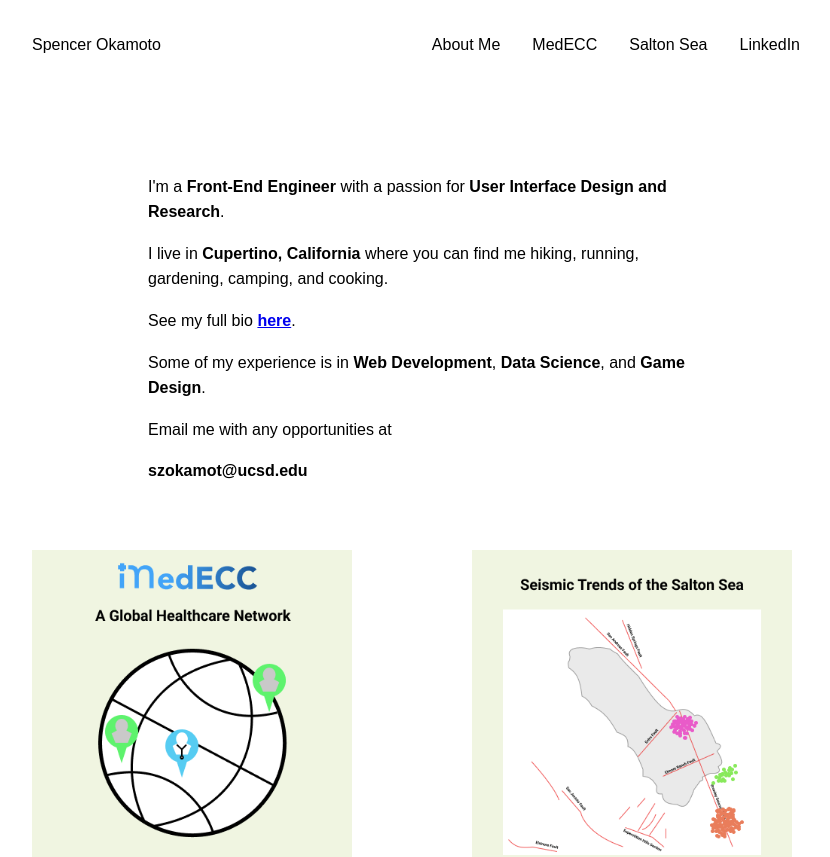
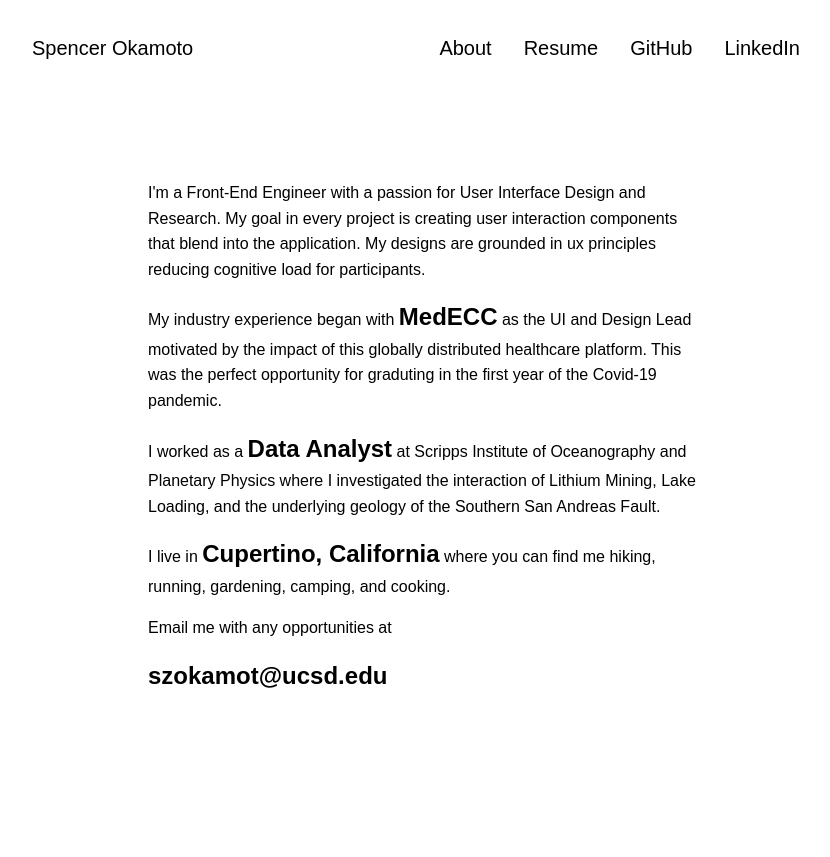
Before and after one commit to SpencerOkamoto/SpencerOkamoto.github.io, an Angular app: page / in a window 1280 px wide. Shown: the top 857 px of the page, without its empty margins (228-1058 px from the left). After the commit the page ends 800 px from the top, so only its background shows below. Built offline with nearby package versions, Linux system fonts and the light colour scheme.

Commit message:
Redesign A

```diff
--- a/src/app/about/about.component.html
+++ b/src/app/about/about.component.html
@@ -1,21 +1,35 @@
 <section id="about" class="text">
-    <p>I'm a <strong>Front-End Engineer</strong> with a passion for
-    <strong>User Interface Design and Research</strong>.</p>
+    <p>I'm a Front-End Engineer with a passion for User Interface
+    Design and Research. My goal in every project is creating user
+    interaction components that blend into the application. My
+    designs are grounded in ux principles reducing cognitive load
+    for participants.</p>
+
+    <p>My industry experience began with
+        <a [routerLink]="'/medecc'"><strong>MedECC</strong></a>
+    as the UI and Design Lead motivated by the impact of this globally
+    distributed healthcare platform. This was the perfect opportunity
+    for graduting in the first year of the Covid-19 pandemic.</p>
+
+    <p>I worked as a
+        <a [routerLink]="'/salton'"><strong>Data Analyst</strong></a>
+    at Scripps Institute of Oceanography and Planetary Physics where I
+    investigated the interaction of Lithium Mining, Lake Loading, and the
+    underlying geology of the Southern San Andreas Fault.</p>
 
     <p>I live in <strong>Cupertino, California</strong>
     where you can find me hiking, running, gardening, camping, and cooking.</p>
-
-    <p>See my full bio <a [routerLink]="'/bio'"><strong>here</strong></a>.</p>
-
-    <p>Some of my experience is in <strong>Web Development</strong>,
-    <strong>Data Science</strong>, and <strong>Game Design</strong>.</p>
 
     <p>Email me with any opportunities at</p>
 
     <p><strong>szokamot@ucsd.edu</strong></p>
 </section>
 
-<main id="projects" class="projects">
+
+
+
+<!--OUTDATED | project labels-->
+<!--main id="projects" class="projects">
     <aside class="medecc">
         <a [routerLink] = "'/medecc'" class="hover"><img src="../../assets/MedECC_icon.png" alt="MedECC"></a>
     </aside>
@@ -24,4 +38,4 @@
         <a [routerLink] = "'/salton'" class="hover"><img src="../../assets/Salton_icon.png" alt="Seismic Trends"></a>
     </aside>
 
-</main>
+</main-->
--- a/src/app/about/about.component.ts
+++ b/src/app/about/about.component.ts
@@ -6,11 +6,9 @@ import { Component, OnInit } from '@angular/core';
   styleUrls: ['./about.component.css']
 })
 export class AboutComponent implements OnInit {
-  name = "Spencer Okamoto";
-  medecc = "Front-End and User Interface | Covid-19 Telemedicine Web App"
-  salton = "Python and Independent Research | San Andreas Fault Behaviors and Trends in Southern California";
 
-  constructor() { }
+  constructor() {
+  }
 
   ngOnInit(): void {
   }
--- a/src/app/app.component.html
+++ b/src/app/app.component.html
@@ -13,8 +13,8 @@
     <!--Page | '/', '/medecc', '/salton'-->
     <router-outlet></router-outlet>
 
-    <!--Contact Component-->
-    <app-contact></app-contact>
+    <!--OUTDATED | Contact Component-->
+    <!--app-contact></app-contact-->
 
   </body>
 </html>
--- a/src/app/medecc/medecc.component.html
+++ b/src/app/medecc/medecc.component.html
@@ -6,13 +6,11 @@
         device for understaffed hospitals during Covid-19, then evolved into
         a broader healthcare solution.</p>
 
-        <p>Covid-19 will not be the last pandemic in our lifetime. As someone
-        graudating during the pandemic, I saw the great opportunity MedECC
-        could become in the coming decade. As the team's <strong>User Interface
-        Designer</strong>, I work to organize and understand our clients' needs
-        by storyboarding experiences and testing interactions for functionality.
-        I work alongside the Front-End Developers to code these interactions
-        and maintain a design language throughout the application.</p>
+        <p>As the team's <strong>User Interface Designer</strong>, I work to
+        organize and understand our clients' needs by storyboarding experiences
+        and testing interactions for functionality. I work alongside the
+        Front-End Developers to code these interactions and maintain a design
+        language throughout the application.</p>
     </section>
 </section>
 
--- a/src/app/navbar/navbar.component.css
+++ b/src/app/navbar/navbar.component.css
@@ -11,6 +11,7 @@
     padding-top: 2rem;
     min-width: 320px;
     max-width: 800px;
+    font-size: 1.25em;
   }
   .nav-item {
     list-style: none;
--- a/src/app/navbar/navbar.component.html
+++ b/src/app/navbar/navbar.component.html
@@ -1,9 +1,10 @@
 <nav>
     <ul class="nav">
         <li class="nav-item"><a [routerLink]="'/'">Spencer Okamoto</a></li>
-        <li class="nav-item"><a [routerLink]="'/bio'">About Me</a></li>
-        <li class="nav-item"><a [routerLink]="'/medecc'">MedECC</a></li>
-        <li class="nav-item"><a [routerLink]="'/salton'">Salton Sea</a></li>
+        <li class="nav-item"><a [routerLink]="'/bio'">About</a></li>
+        <li class="nav-item"><a href="../../assets/Resume2022.pdf" download>Resume</a></li>
+        <li class="nav-item"><a target="_blank"
+            href="https://github.com/SpencerOkamoto">GitHub</a></li>
         <li class="nav-item"><a target="_blank"
             href="https://www.linkedin.com/in/spencer-okamoto-113400227/">LinkedIn</a></li>
     </ul>
@@ -13,8 +14,9 @@
     <a class="mobile-home" [routerLink]="'/'">Spencer Okamoto</a>
     <aside class="mobile-links">
         <a [routerLink]="'/bio'">About Me</a>
-        <a [routerLink]="'/medecc'">MedECC</a>
-        <a [routerLink]="'/salton'">Salton Sea</a>
+        <li class="nav-item"><a href="../../assets/Resume2022.pdf" download>Resume</a></li>
+        <li class="nav-item"><a target="_blank"
+            href="https://github.com/SpencerOkamoto">GitHub</a></li>
         <a target="_blank" href="https://www.linkedin.com/in/spencer-okamoto-113400227/">LinkedIn</a>
     </aside>
 </nav>
--- a/src/styles.css
+++ b/src/styles.css
@@ -7,6 +7,13 @@ body {
 }
 img {
   max-width: 560px;
+}
+strong {
+  font-size: 1.5em;
+}
+a {
+  text-decoration: none;
+  color: black;
 }
 
 /* Readability and Media Boundaries */
```
Also changed, not shown: 5 other files (tests, documents, lock files or other folders).
